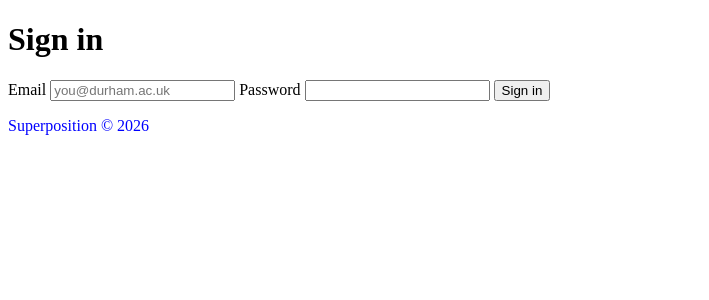
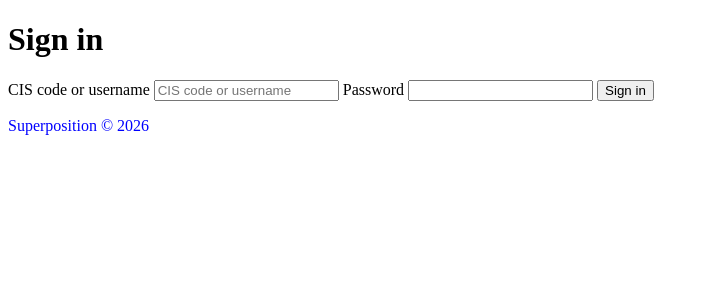
Before and after one commit to Peter-Wilson123/Durhack2026, a Flask app: template templates/login.html in a window 1280 px wide. Shown: the part 26-326 px from the top of the page, without its empty margins (0-709 px from the left). Run offline with Flask 3, Linux system fonts and the light colour scheme; the template is opened without the code that fills it, so the values that code supplies are empty.

Commit message:
feat(login): accept CIS code or username

```diff
--- a/templates/login.html
+++ b/templates/login.html
@@ -6,8 +6,8 @@
 <h1>Sign in</h1>
 
 <form method="post" action="/login">
-	<label for="email">Email</label>
-	<input type="email" id="email" name="email" placeholder="you@durham.ac.uk" required>
+	<label for="identifier">CIS code or username</label>
+    <input type="text" id="identifier" name="identifier" placeholder="CIS code or username" required>
 
 	<label for="password">Password</label>
 	<input type="password" id="password" name="password" required>
```
